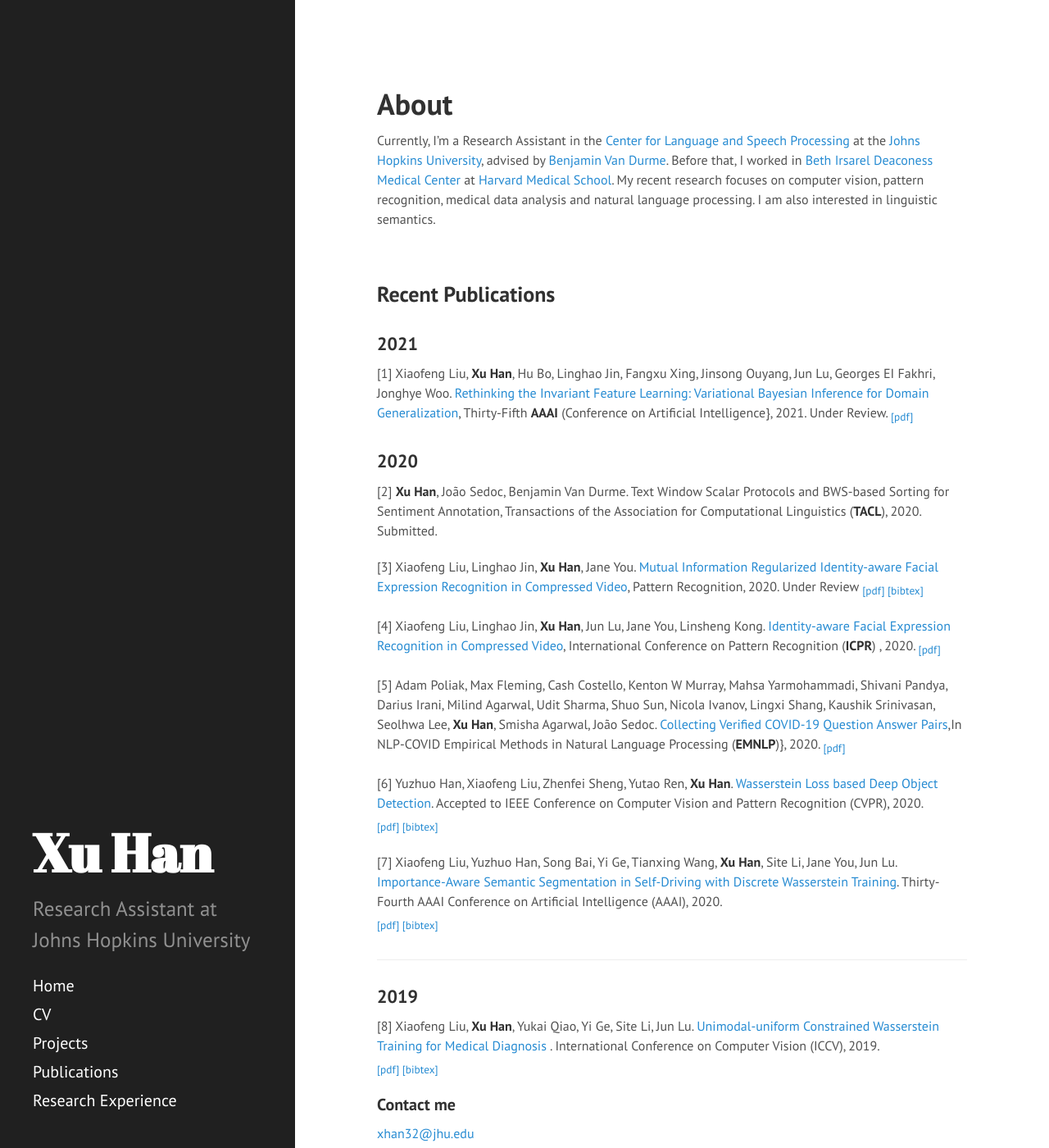
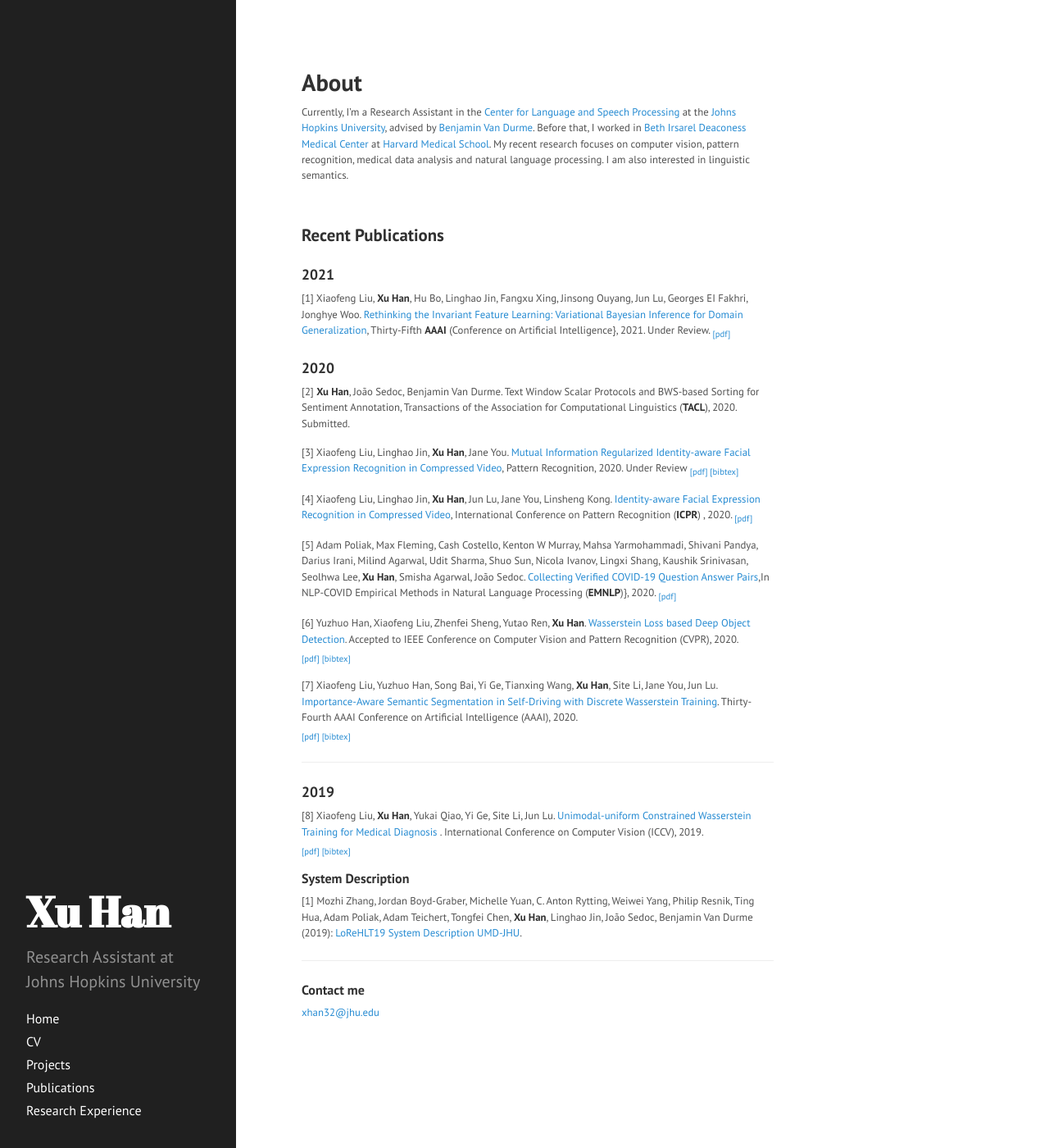
Before and after one commit to xuhanevans/xuhanevans.io, a Jekyll site: the page built from index.md, in a window 1280 px wide and 1400 px high. Shown: the whole window at 82% size. Built offline with Jekyll 4.4.1, drawn with Linux system fonts in a browser that asks for light colours; Markdown is read by kramdown in place of the engine named in the settings.

Commit message:
system desc

```diff
--- a/index.md
+++ b/index.md
@@ -56,5 +56,11 @@ Thirty-Fourth AAAI Conference on Artificial Intelligence (AAAI), 2020.<br />
 . International Conference on Computer Vision (ICCV), 2019.<br />
 <sub>[[pdf]](http://openaccess.thecvf.com/content_ICCVW_2019/papers/VRMI/Liu_Unimodal-Uniform_Constrained_Wasserstein_Training_for_Medical_Diagnosis_ICCVW_2019_paper.pdf) [[bibtex]](/bibtex/2.txt)</sub>
 
+
+####   System Description
+[1]  Mozhi Zhang, Jordan Boyd-Graber, Michelle Yuan, C. Anton Rytting, Weiwei Yang, Philip Resnik, Ting Hua, Adam Poliak, Adam Teichert, Tongfei Chen, **Xu Han**, Linghao Jin, João Sedoc, Benjamin Van Durme (2019): [LoReHLT19 System Description UMD-JHU](/archive/LORELEI_2019-2.pdf).
+
+<hr>
+
 #### Contact me
 [{{ site.author.mail }}](mailto:{{site.author.mail}})
--- a/public/css/hyde.css
+++ b/public/css/hyde.css
@@ -41,8 +41,8 @@ html {
 }
 @media (min-width: 58em) {
   html {
-    font-size: 20px;
-  }
+/*    font-size: 20px;
+*/  }
 }
 
 
--- a/public/css/poole.css
+++ b/public/css/poole.css
@@ -54,8 +54,8 @@ html {
 }
 @media (min-width: 38em) {
   html {
-    font-size: 20px;
-  }
+/*    font-size: 20px;
+*/  }
 }
 
 body {
```
